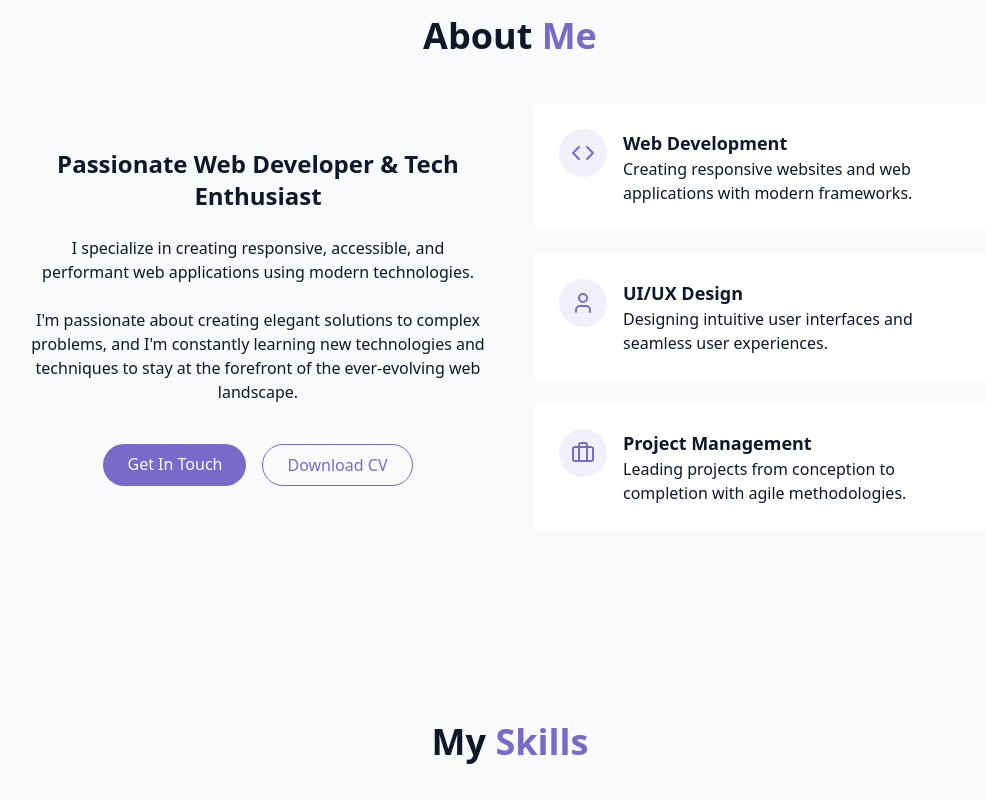
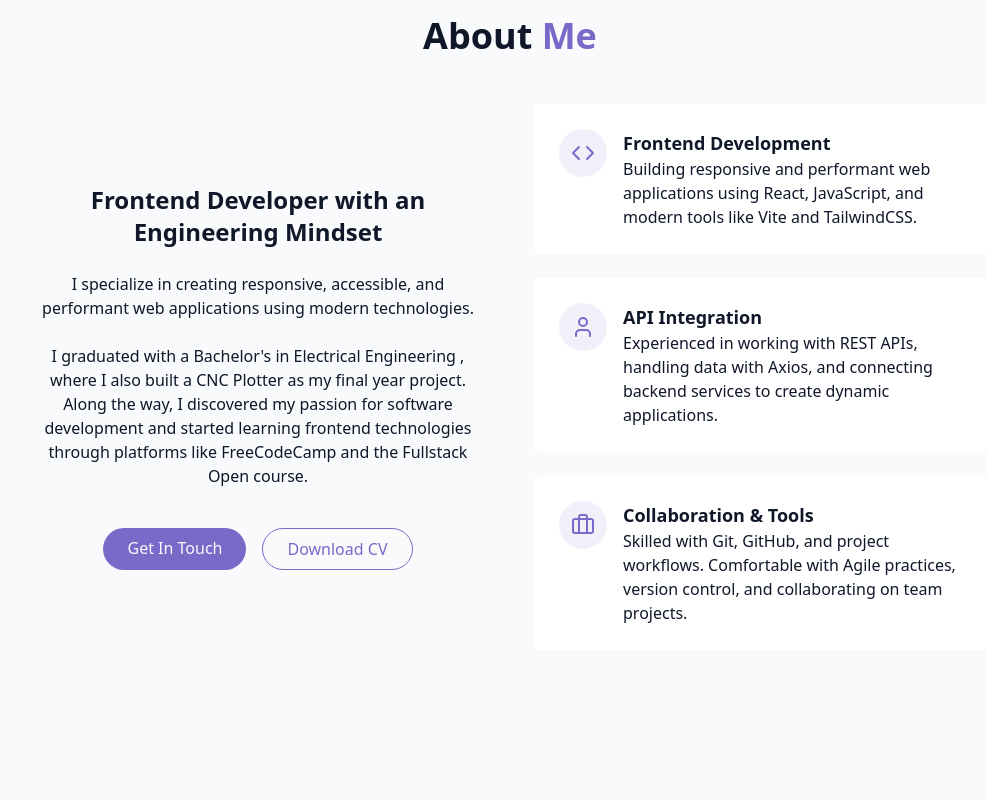
Before and after one commit to OwaisPaul/portfoli0, a React (Vite) app: page / in a window 1280 px wide. Shown: the part 880-1680 px from the top of the page, without its empty margins (130-1116 px from the left). Built offline with nearby package versions, Linux system fonts and the light colour scheme.

Commit message:
added resume and emailjs library

```diff
--- a/package.json
+++ b/package.json
@@ -14,6 +14,7 @@
     "@tailwindcss/vite": "^4.1.11",
     "class-variance-authority": "^0.7.1",
     "clsx": "^2.1.1",
+    "emailjs-com": "^3.2.0",
     "lucide-react": "^0.539.0",
     "react": "^19.1.1",
     "react-dom": "^19.1.1",
--- a/src/components/AboutSection.jsx
+++ b/src/components/AboutSection.jsx
@@ -12,15 +12,17 @@ About <span className="text-primary"> Me</span>
 
 <div className="grid grid-cols-1 md:grid-cols-2 gap-12 items-center">
 <div className="space-y-6">
-    <h3 className="text-2xl font-semibold">Passionate Web Developer & Tech Enthusiast</h3>
+    <h3 className="text-2xl font-semibold">Frontend Developer with an Engineering Mindset</h3>
     <p className="text-muted foreground">
         I specialize in creating responsive, accessible,
         and performant web applications using modern technologies.
     </p>
     <p className="text-muted foreground">
-        I'm passionate about creating elegant solutions to complex
-        problems, and I'm constantly learning new technologies and
-        techniques to stay at the forefront of the ever-evolving web landscape.
+        I graduated with a Bachelor's in Electrical Engineering ,
+    where I also built a CNC Plotter as my final year project. Along the way,
+    I discovered my passion for software development and started learning
+    frontend technologies through platforms like FreeCodeCamp and the
+    Fullstack Open course.
     </p>
 
         <div className="flex flex-col sm:flex-row gap-4 pt-4 justify-center">
@@ -29,7 +31,7 @@ About <span className="text-primary"> Me</span>
                 Get In Touch
             </a>
 
-            <a href="" className="px-6 py-2 rounded-full border border-primary text-primary hover:bg-primary/10 transition-colors duration-300">
+            <a href="/projects/myResume.pdf" className="px-6 py-2 rounded-full border border-primary text-primary hover:bg-primary/10 transition-colors duration-300">
                 Download CV
             </a>
         </div>
@@ -42,10 +44,10 @@ About <span className="text-primary"> Me</span>
                 <Code className="h-6 w-6 text-primary "/>
                 </div>
                 <div className="text-left">
-                    <h4 className="font-semibold text-lg"> Web Development</h4>
+                    <h4 className="font-semibold text-lg"> Frontend Development</h4>
                     <p className="text-muted-foreground">
-                        Creating responsive websites and web applications with
-                        modern frameworks.
+                         Building responsive and performant web applications using
+                       React, JavaScript, and modern tools like Vite and TailwindCSS.
                     </p>
                 </div>
             </div>
@@ -56,10 +58,10 @@ About <span className="text-primary"> Me</span>
                 <User className="h-6 w-6 text-primary "/>
                 </div>
                 <div className="text-left">
-                    <h4 className="font-semibold text-lg"> UI/UX Design</h4>
+                    <h4 className="font-semibold text-lg"> API Integration</h4>
                     <p className="text-muted-foreground">
-                        Designing intuitive user interfaces and seamless user
-                        experiences.
+                          Experienced in working with REST APIs, handling data with Axios,
+                       and connecting backend services to create dynamic applications.
                     </p>
                 </div>
             </div>
@@ -70,9 +72,10 @@ About <span className="text-primary"> Me</span>
                 <Briefcase className="h-6 w-6 text-primary "/>
                 </div>
                 <div className="text-left">
-                    <h4 className="font-semibold text-lg">Project Management</h4>
+                    <h4 className="font-semibold text-lg">Collaboration & Tools</h4>
                     <p className="text-muted-foreground">
-                       Leading projects from conception to completion with agile methodologies.
+                        Skilled with Git, GitHub, and project workflows. Comfortable with
+                      Agile practices, version control, and collaborating on team projects.
                     </p>
                 </div>
             </div>
--- a/src/components/ContactSection.jsx
+++ b/src/components/ContactSection.jsx
@@ -1,7 +1,8 @@
-import { Instagram, Linkedin, Mail, MapPin, Phone, Send, Twitter} from "lucide-react"
+import { Github,Linkedin, Mail, MapPin, Phone, Send } from "lucide-react"
 import { cn } from "../lib/utils"
 import { useToast } from "../hooks/use-toast"
 import { useState } from "react";
+import emailjs from 'emailjs-com'
 
 
 export  const ContactSection = () => {
@@ -13,6 +14,34 @@ export  const ContactSection = () => {
         e.preventDefault()
 
         setIsSubmitting(true);
+
+        emailjs
+           .sendForm(
+            "service_j4njipe",
+            "template_cih49cc",
+            e.target,
+            "1vb0R1pZq-xbyDFUP"
+           )
+           .then(
+            (result) => {
+                console.log(result);
+
+                toast({
+                    title: "message sent!",
+                    description: "Thank you for your message. I'll get back to you soon.",
+                });
+                setIsSubmitting(false);
+                e.target.reset();
+            },
+            (error) => {
+                console.log(error)
+                toast({
+                    title:"Error sending message",
+                    description: "Something went wrong. Please try again later.",
+                })
+                setIsSubmitting(false)
+            }
+           )
 
         setTimeout(() => {
             toast({
@@ -36,6 +65,7 @@ export  const ContactSection = () => {
             </p>
 
             <div className="grid grid-cols-1 md:grid-cols-2 gap-12">
+                {/*Left side: contact info */}
                 <div className="space-y-8">
                     <h3 className="text-2xl font-semibold mb-6">
                         {" "}
@@ -83,18 +113,16 @@ export  const ContactSection = () => {
                     <div className="pt-8">
                         <h4 className="font-medium mb-4"> Connect With Me</h4>
                         <div className="flex space-x-4 justify-center">
-                            <a href="#" target="_blank">
+                            <a href="www.linkedin.com/in/owaisso" target="_blank">
                                 <Linkedin />
                             </a>
-                            <a href="#" target="_blank">
-                                <Instagram />
-                            </a>
-                            <a href="#" target="_blank">
-                                <Twitter />
+                            <a href="https://github.com/OwaisPaul" target="_blank">
+                                <Github />
                             </a>
                         </div>
                     </div>
                 </div>
+                    {/* Right side: form */}
 
                 <div className="bg-card p-8 rounded-lg shadow-xs">
                     <h3 className="text-2xl font-semibold mb-6"> Send a Message</h3>
```
Also changed, not shown: 2 other files (tests, documents, lock files or other folders).
